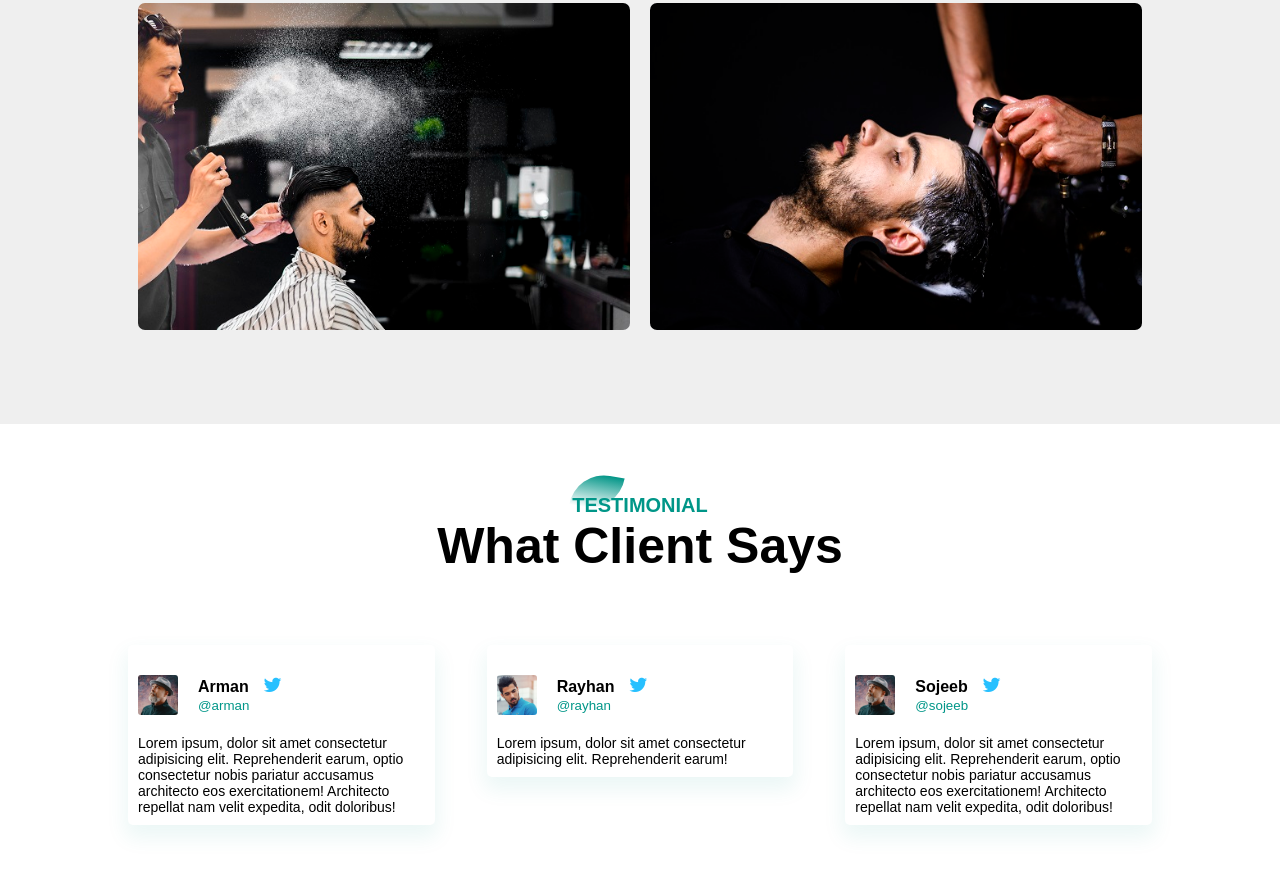
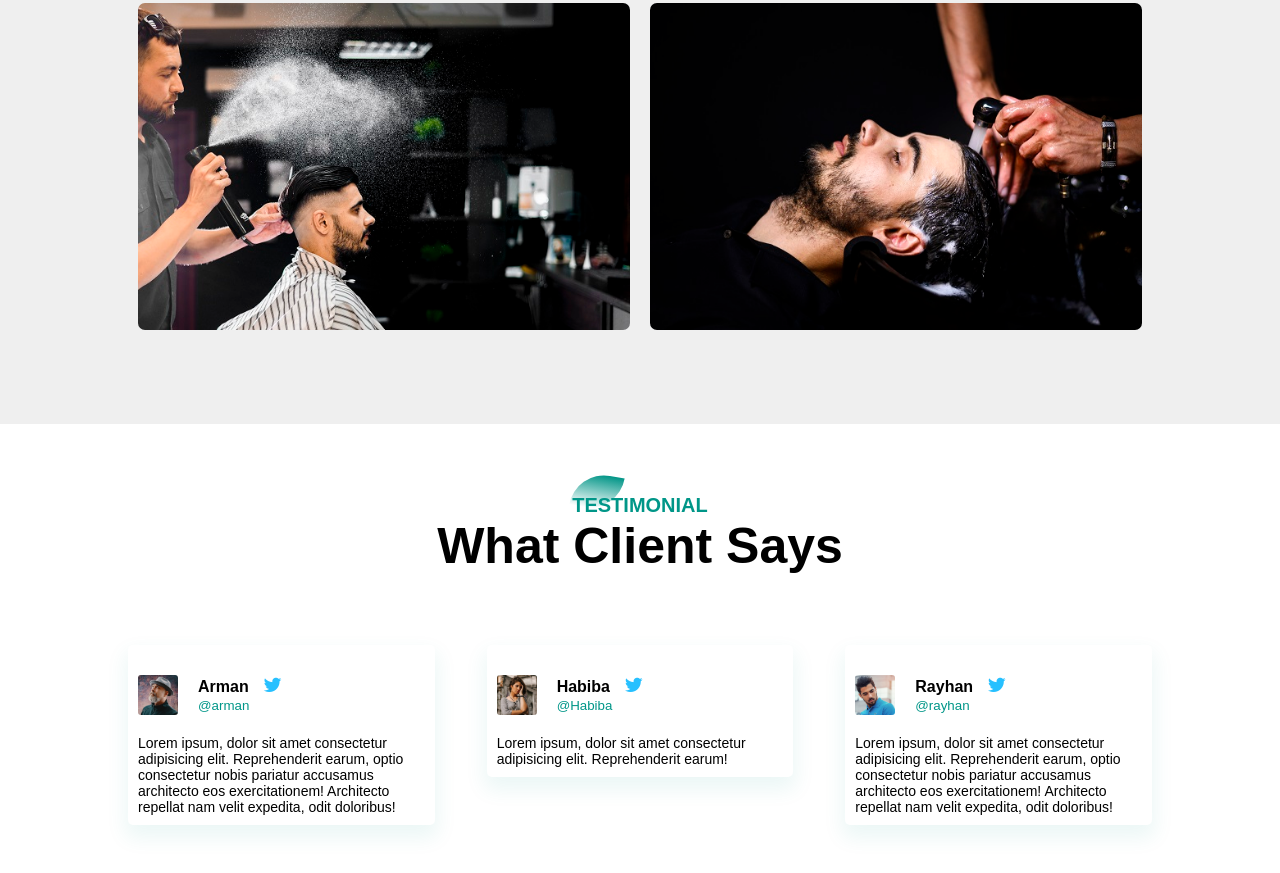
Before and after one commit to Armanhossain192588/Barber_Shop, a plain HTML site: page index.html in a window 1280 px wide. Shown: the part 2146-3019 px from the top of the page. Drawn offline with Linux system fonts and the light colour scheme.

Commit message:
changed two object

```diff
--- a/index.html
+++ b/index.html
@@ -110,7 +110,7 @@
                 <img src="images/Barber_Shop_img/pic-4.jpg" alt="">
                 <div class="overlay"></div>
                 <div class="service-desc">
-                    <h3>Dry Shampoo</h3> <!-- Corrected Typo -->
+                    <h3>Dry Shampoo</h3>
                     <hr>
                     <p>Lorem ipsum dolor sit amet, consectetur adipisicing elit. Dicta nam dolorum ullam at ipsum facilis, fuga illum iure. Quis, molestias.</p>
                 </div>
@@ -137,22 +137,22 @@
             </div>
             <div class="testimonial-col">
                 <div class="user">
+                    <img src="images/Barber_Shop_img/img-2.jpg" alt="">
+                    <div class="user-info">
+                        <h4>Habiba <i class="fa fa-twitter"></i></h4>
+                        <small>@Habiba</small>
+                    </div>
+                </div>
+                <p>Lorem ipsum, dolor sit amet consectetur adipisicing elit. Reprehenderit earum!</p>
+            </div>
+            <div class="testimonial-col">
+                <div class="user">
                     <img src="images/Barber_Shop_img/img-3.jpg" alt="">
                     <div class="user-info">
                         <h4>Rayhan <i class="fa fa-twitter"></i></h4>
                         <small>@rayhan</small>
                     </div>
-                </div> <!-- Added Missing Closing Div -->
-                <p>Lorem ipsum, dolor sit amet consectetur adipisicing elit. Reprehenderit earum!</p>
-            </div>
-            <div class="testimonial-col">
-                <div class="user">
-                    <img src="images/Barber_Shop_img/img-1.jpg" alt="">
-                    <div class="user-info">
-                        <h4>Sojeeb <i class="fa fa-twitter"></i></h4>
-                        <small>@sojeeb</small>
-                    </div>
-                </div> <!-- Added Missing Closing Div -->
+                </div>
                 <p>Lorem ipsum, dolor sit amet consectetur adipisicing elit. Reprehenderit earum, optio consectetur nobis pariatur accusamus architecto eos exercitationem! Architecto repellat nam velit expedita, odit doloribus!</p>
             </div>
         </div>
```
